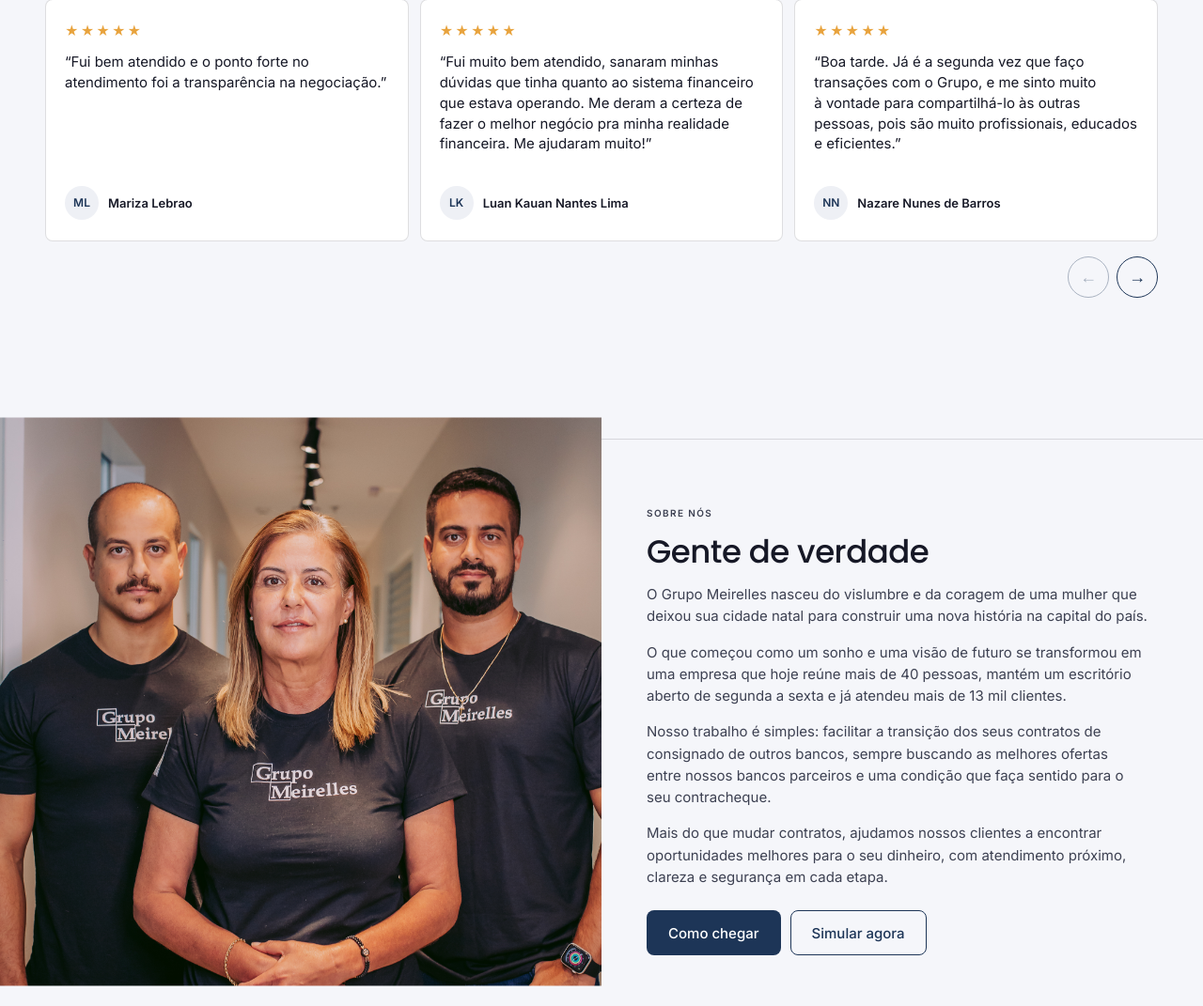
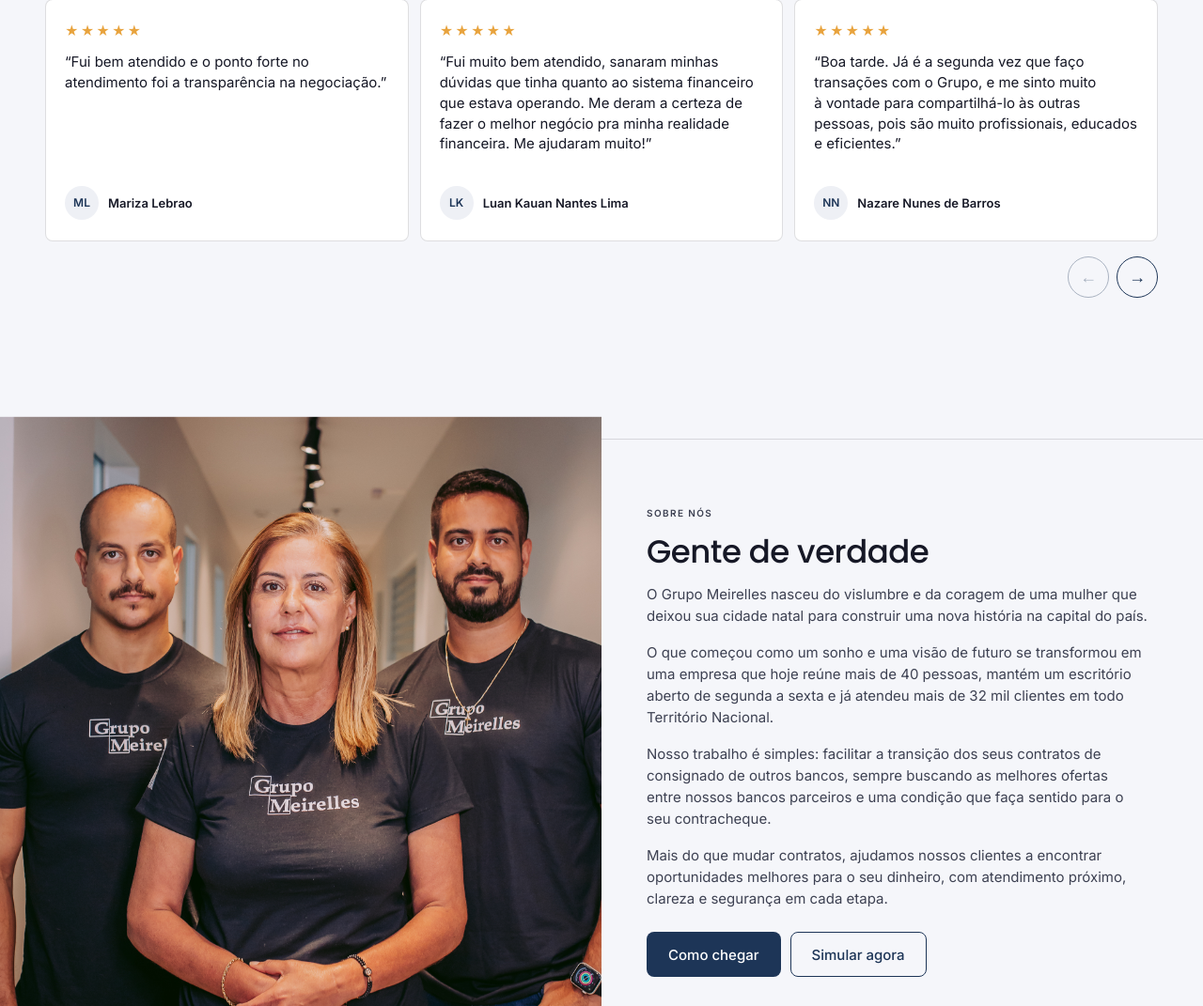
Before and after one commit to Grupo-Meirelles/site, a PHP site: page / in a window 1280 px wide. Shown: the part 2271-3342 px from the top of the page at 94% size. Run offline with PHP 8.4, Linux system fonts and the light colour scheme; some libraries are stand-ins or nearby versions.

Commit message:
Ajuste no texto sobre nós

```diff
--- a/index.php
+++ b/index.php
@@ -202,7 +202,7 @@ require __DIR__ . '/inc/topo.php';
     <h2>Gente de verdade</h2>
     <p>O Grupo Meirelles nasceu do vislumbre e da coragem de uma mulher que deixou sua cidade natal para construir uma nova história na capital do país.</p>
 
-    <p>O que começou como um sonho e uma visão de futuro se transformou em uma empresa que hoje reúne mais de 40 pessoas, mantém um escritório aberto de segunda a sexta e já atendeu mais de 13 mil clientes.</p>
+    <p>O que começou como um sonho e uma visão de futuro se transformou em uma empresa que hoje reúne mais de 40 pessoas, mantém um escritório aberto de segunda a sexta e já atendeu mais de 32 mil clientes em todo Território Nacional.</p>
 
     <p>Nosso trabalho é simples: facilitar a transição dos seus contratos de consignado de outros bancos, sempre buscando as melhores ofertas entre nossos bancos parceiros e uma condição que faça sentido para o seu contracheque.</p>
 
```
